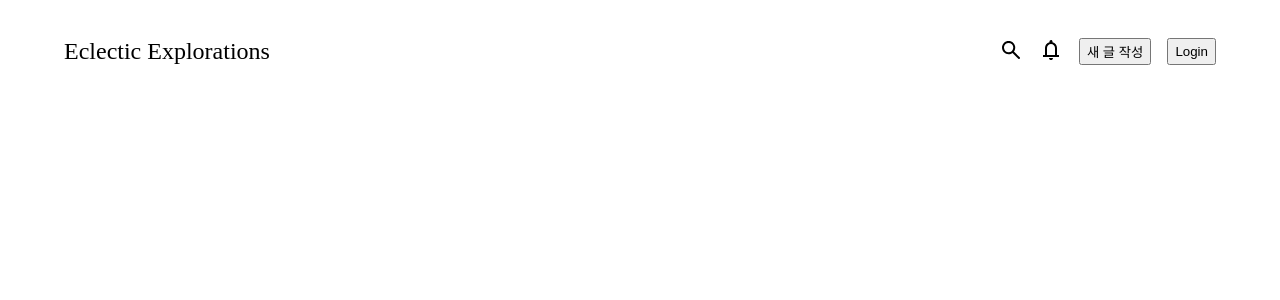
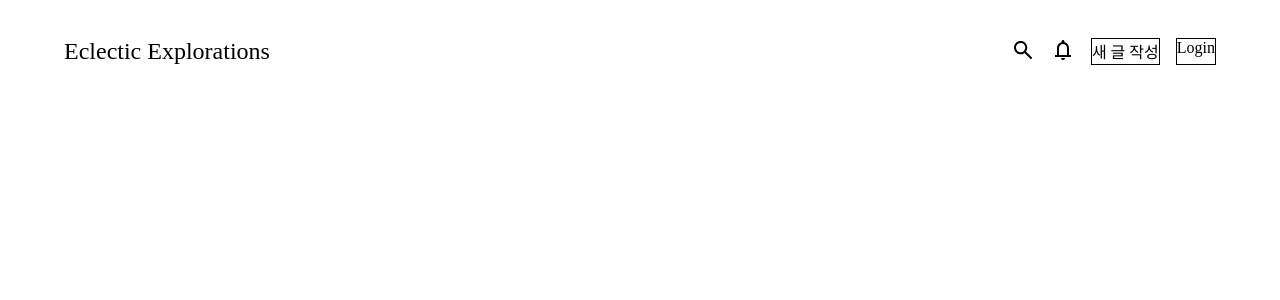
Before and after one commit to dldnsgkr/jjamphong_blog_frontend, a Vue app: page / in a window 1280 px wide. Shown: the top 300 px of the page. Built offline with nearby package versions, Linux system fonts and the light colour scheme.

Commit message:
refactor: Working on client header common css.

```diff
--- a/index.html
+++ b/index.html
@@ -1,5 +1,5 @@
 <!doctype html>
-<html lang="en">
+<html lang="ko">
   <head>
     <meta charset="UTF-8" />
     <link rel="icon" href="/favicon.ico" />
--- a/src/components/web/ClientHeader.vue
+++ b/src/components/web/ClientHeader.vue
@@ -8,8 +8,8 @@ import Search from '@components/web/icon/Search.vue';
     <div class="function-wrapper">
       <Search />
       <Bell />
-      <button>새 글 작성</button>
-      <button>Login</button>
+      <div class="header-button">새 글 작성</div>
+      <div class="header-button">Login</div>
     </div>
   </header>
 </template>
--- a/src/main.ts
+++ b/src/main.ts
@@ -1,4 +1,5 @@
 import '@style/_reset.scss';
+import '@style/_default.scss';
 import { createApp } from 'vue';
 import { createPinia } from 'pinia';
 
--- /dev/null
+++ b/src/style/_default.scss
@@ -0,0 +1,3 @@
+.header-button {
+  border: 1px solid black;
+}
```
